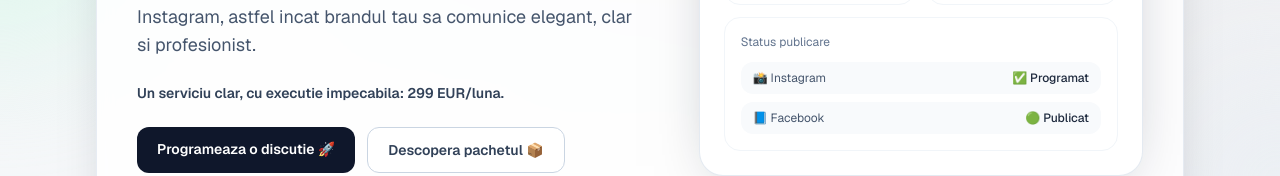
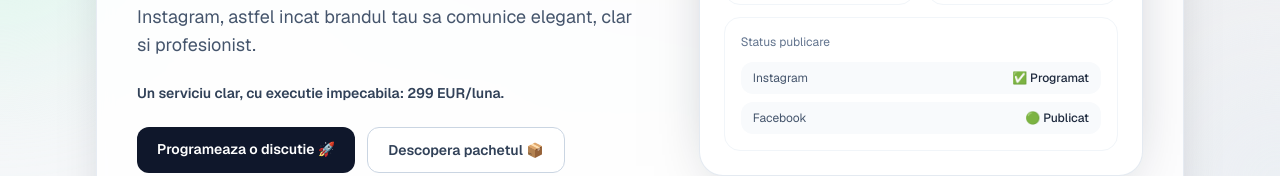
Before and after one commit to SorinMartin/simply-social-site, a Next.js app: page / in a window 1280 px wide. Shown: the part 520-696 px from the top of the page. Built offline with nearby package versions, Linux system fonts and the light colour scheme.

Commit message:
Remove emoji from Instagram and Facebook labels

```diff
--- a/src/components/Footer.tsx
+++ b/src/components/Footer.tsx
@@ -11,8 +11,8 @@ const links = [
 ] as const;
 
 const channels = [
-  { label: "📘 Facebook", href: "https://facebook.com" },
-  { label: "📸 Instagram", href: "https://instagram.com" },
+  { label: "Facebook", href: "https://facebook.com" },
+  { label: "Instagram", href: "https://instagram.com" },
 ] as const;
 
 export function Footer() {
--- a/src/components/HeroSection.tsx
+++ b/src/components/HeroSection.tsx
@@ -40,8 +40,8 @@ function DashboardMockup() {
           <p className="mb-3 text-xs text-slate-500">Status publicare</p>
           <div className="space-y-2">
             {[
-              { channel: "📸 Instagram", status: "✅ Programat" },
-              { channel: "📘 Facebook", status: "🟢 Publicat" },
+              { channel: "Instagram", status: "✅ Programat" },
+              { channel: "Facebook", status: "🟢 Publicat" },
             ].map((item) => (
               <div
                 key={item.channel}
```
